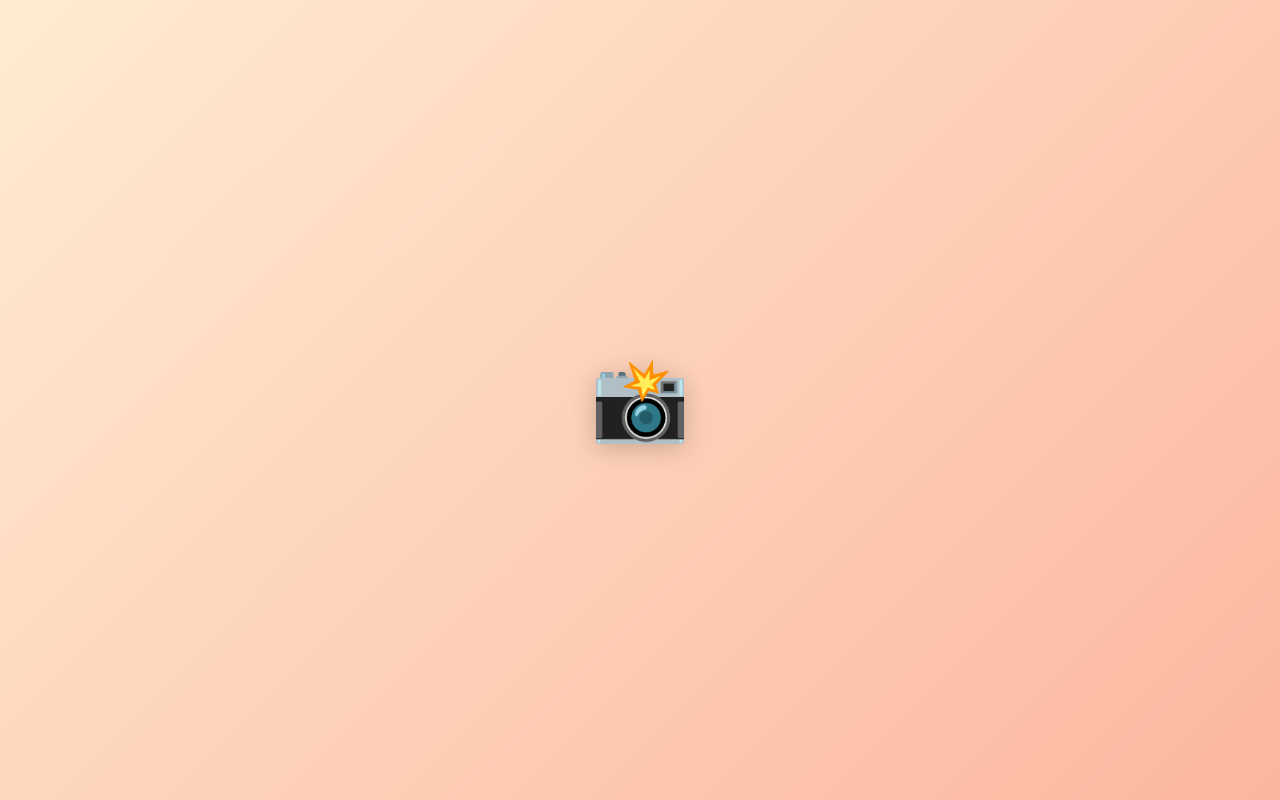
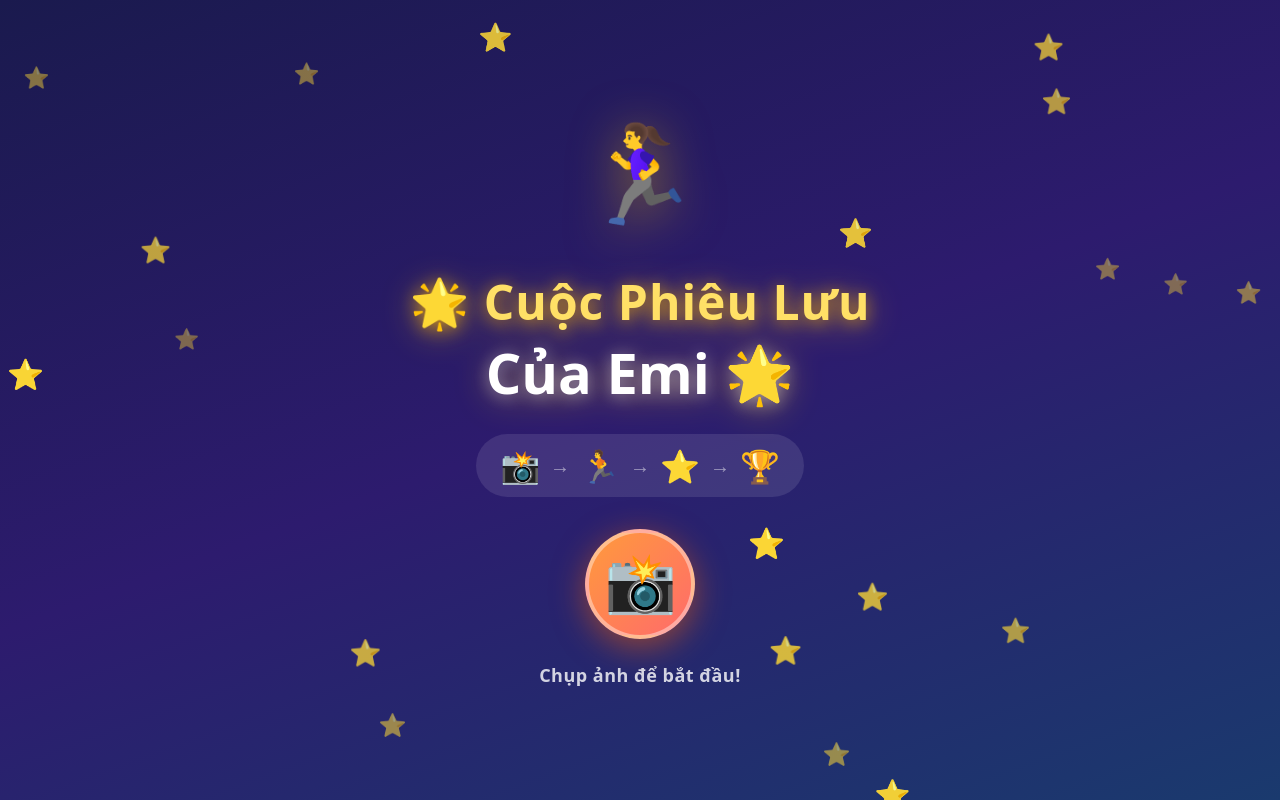
Before and after one commit to wind0401-hub/magic-music-garden, a React (Vite) app: page / in a window 1280 px wide. Built offline with nearby package versions, Linux system fonts and the light colour scheme.

Commit message:
feat: thêm màn hình chào Welcome + cải thiện UI chụp ảnh

```diff
--- a/src/App.jsx
+++ b/src/App.jsx
@@ -1,10 +1,11 @@
 import { useState } from 'react'
+import WelcomeScreen from './screens/WelcomeScreen'
 import CaptureScreen from './screens/CaptureScreen'
 import GameScreen from './screens/GameScreen'
 import GameOverScreen from './screens/GameOverScreen'
 
 export default function App() {
-  const [screen, setScreen] = useState('capture')
+  const [screen, setScreen] = useState('welcome')
   const [faceImage, setFaceImage] = useState(null)
   const [score, setScore] = useState(0)
   const [bestScore, setBestScore] = useState(
@@ -32,6 +33,7 @@ export default function App() {
 
   return (
     <div className="app">
+      {screen === 'welcome' && <WelcomeScreen onStart={() => setScreen('capture')} />}
       {screen === 'capture' && <CaptureScreen onCapture={handleCapture} />}
       {screen === 'game' && faceImage && (
         <GameScreen key={score} faceImage={faceImage} onEnd={handleEnd} />
--- a/src/index.css
+++ b/src/index.css
@@ -15,6 +15,85 @@ body {
   overflow: hidden;
 }
 
+/* WELCOME */
+.welcome-screen {
+  width: 100%; height: 100%;
+  background: linear-gradient(160deg, #1a1a4e 0%, #2d1b6e 50%, #1a3a6e 100%);
+  display: flex;
+  align-items: center;
+  justify-content: center;
+  overflow: hidden;
+  position: relative;
+}
+.bg-star {
+  position: absolute;
+  font-size: 20px;
+  pointer-events: none;
+}
+.welcome-content {
+  display: flex;
+  flex-direction: column;
+  align-items: center;
+  gap: 24px;
+  z-index: 2;
+  padding: 24px;
+}
+.welcome-hero {
+  font-size: 96px;
+  filter: drop-shadow(0 8px 24px rgba(255,200,0,0.5));
+}
+.game-title {
+  text-align: center;
+  filter: drop-shadow(0 4px 16px rgba(255,200,0,0.4));
+}
+.title-line1 {
+  font-size: clamp(28px, 7vw, 48px);
+  font-weight: 900;
+  color: #ffe066;
+  letter-spacing: 1px;
+  text-shadow: 0 2px 16px rgba(255,180,0,0.6);
+}
+.title-line2 {
+  font-size: clamp(32px, 8vw, 56px);
+  font-weight: 900;
+  color: #fff;
+  text-shadow: 0 2px 16px rgba(255,255,255,0.4);
+}
+.welcome-icons {
+  display: flex;
+  align-items: center;
+  gap: 10px;
+  font-size: 32px;
+  background: rgba(255,255,255,0.1);
+  border-radius: 50px;
+  padding: 10px 24px;
+}
+.welcome-icons .arrow {
+  font-size: 20px;
+  color: rgba(255,255,255,0.5);
+}
+.start-btn {
+  margin-top: 8px;
+  width: 110px; height: 110px;
+  border-radius: 50%;
+  border: 4px solid rgba(255,255,255,0.4);
+  background: linear-gradient(135deg, #ff9a3c, #ff6b6b);
+  font-size: 52px;
+  cursor: pointer;
+  box-shadow: 0 8px 32px rgba(255,100,0,0.5);
+  display: flex;
+  align-items: center;
+  justify-content: center;
+  transition: transform 0.15s;
+}
+.start-btn:active { transform: scale(0.92); }
+.start-label {
+  font-size: 18px;
+  color: rgba(255,255,255,0.8);
+  font-weight: 600;
+  letter-spacing: 0.5px;
+}
+
 /* CAPTURE */
 .capture-screen {
   width: 100%; height: 100%;
@@ -26,15 +105,66 @@ body {
   gap: 32px;
 }
 
-.big-btn {
-  font-size: 80px;
-  background: none;
+.capture-start {
+  display: flex;
+  flex-direction: column;
+  align-items: center;
+  gap: 32px;
+}
+.capture-instruction {
+  display: flex;
+  flex-direction: column;
+  align-items: center;
+  gap: 8px;
+}
+.ci-icon { font-size: 72px; }
+.ci-text {
+  font-size: 22px;
+  font-weight: 700;
+  color: #5a3e2b;
+}
+.open-camera-btn {
+  display: flex;
+  flex-direction: column;
+  align-items: center;
+  gap: 6px;
+  padding: 16px 40px;
+  border-radius: 60px;
   border: none;
+  background: linear-gradient(135deg, #ff9a3c, #ff6b6b);
+  font-size: 52px;
   cursor: pointer;
-  filter: drop-shadow(0 4px 12px rgba(0,0,0,0.2));
+  box-shadow: 0 8px 24px rgba(255,100,0,0.4);
   transition: transform 0.15s;
 }
-.big-btn:active { transform: scale(0.9); }
+.open-camera-btn span {
+  font-size: 18px;
+  font-weight: 700;
+  color: white;
+}
+.open-camera-btn:active { transform: scale(0.93); }
+.open-camera-btn.green {
+  background: linear-gradient(135deg, #51cf66, #2f9e44);
+  box-shadow: 0 8px 24px rgba(50,180,80,0.4);
+}
+.camera-hint {
+  position: absolute;
+  top: -44px;
+  left: 50%;
+  transform: translateX(-50%);
+  font-size: 18px;
+  font-weight: 700;
+  color: white;
+  white-space: nowrap;
+  background: rgba(0,0,0,0.4);
+  padding: 6px 16px;
+  border-radius: 20px;
+}
+.preview-label {
+  font-size: 28px;
+  font-weight: 900;
+  color: #5a3e2b;
+}
 
 .camera-wrap {
   position: relative;
--- a/src/screens/CaptureScreen.jsx
+++ b/src/screens/CaptureScreen.jsx
@@ -62,26 +62,40 @@ export default function CaptureScreen({ onCapture }) {
       <canvas ref={canvasRef} style={{ display: 'none' }} />
 
       {!ready && !preview && (
-        <button className="big-btn" onClick={startCamera}>
-          📸
-        </button>
+        <div className="capture-start">
+          <div className="capture-instruction">
+            <div className="ci-icon">🤳</div>
+            <div className="ci-text">Nhìn vào camera</div>
+          </div>
+          <button className="open-camera-btn" onClick={startCamera}>
+            📸
+            <span>Mở camera</span>
+          </button>
+        </div>
       )}
 
       {ready && !preview && (
         <div className="camera-wrap">
           <video ref={videoRef} className="camera-video" playsInline muted />
           {countdown !== null ? (
-            <div className="countdown">{countdown || '😊'}</div>
+            <div className="countdown">{countdown > 0 ? countdown : '😄'}</div>
           ) : (
-            <button className="shutter-btn" onClick={startCountdown}>📸</button>
+            <>
+              <div className="camera-hint">👆 Nhấn để chụp!</div>
+              <button className="shutter-btn" onClick={startCountdown}>📸</button>
+            </>
           )}
         </div>
       )}
 
       {preview && (
         <div className="preview-wrap">
+          <div className="preview-label">✨ Đẹp quá! ✨</div>
           <img src={preview} className="face-preview" alt="Ảnh bé" />
-          <button className="big-btn play-btn" onClick={() => onCapture(preview)}>▶️</button>
+          <button className="open-camera-btn green" onClick={() => onCapture(preview)}>
+            ▶️
+            <span>Chơi thôi!</span>
+          </button>
         </div>
       )}
     </div>
--- /dev/null
+++ b/src/screens/WelcomeScreen.jsx
@@ -0,0 +1,87 @@
+import { motion } from 'framer-motion'
+import { speak } from '../audio'
+import { useEffect } from 'react'
+
+export default function WelcomeScreen({ onStart }) {
+  useEffect(() => {
+    speak('Chào mừng đến với Cuộc Phiêu Lưu Của Emi!')
+  }, [])
+
+  return (
+    <div className="welcome-screen">
+      {/* nền sao */}
+      {Array.from({ length: 20 }).map((_, i) => (
+        <motion.div
+          key={i}
+          className="bg-star"
+          style={{ left: `${Math.random() * 100}%`, top: `${Math.random() * 100}%` }}
+          animate={{ scale: [1, 1.5, 1], opacity: [0.4, 1, 0.4] }}
+          transition={{ duration: 1.5 + Math.random() * 2, repeat: Infinity, delay: Math.random() * 2 }}
+        >⭐</motion.div>
+      ))}
+
+      <div className="welcome-content">
+        {/* logo nhân vật placeholder */}
+        <motion.div
+          className="welcome-hero"
+          animate={{ y: [0, -16, 0] }}
+          transition={{ duration: 2, repeat: Infinity, ease: 'easeInOut' }}
+        >
+          🏃‍♀️
+        </motion.div>
+
+        {/* tên game */}
+        <motion.div
+          className="game-title"
+          initial={{ scale: 0, opacity: 0 }}
+          animate={{ scale: 1, opacity: 1 }}
+          transition={{ type: 'spring', duration: 0.8 }}
+        >
+          <div className="title-line1">🌟 Cuộc Phiêu Lưu</div>
+          <div className="title-line2">Của Emi 🌟</div>
+        </motion.div>
+
+        {/* mô tả bằng icon */}
+        <motion.div
+          className="welcome-icons"
+          initial={{ opacity: 0, y: 20 }}
+          animate={{ opacity: 1, y: 0 }}
+          transition={{ delay: 0.5 }}
+        >
+          <span>📸</span>
+          <span className="arrow">→</span>
+          <span>🏃</span>
+          <span className="arrow">→</span>
+          <span>⭐</span>
+          <span className="arrow">→</span>
+          <span>🏆</span>
+        </motion.div>
+
+        {/* nút bắt đầu */}
+        <motion.button
+          className="start-btn"
+          onClick={onStart}
+          initial={{ opacity: 0, scale: 0.8 }}
+          animate={{ opacity: 1, scale: 1 }}
+          transition={{ delay: 0.8 }}
+          whileTap={{ scale: 0.92 }}
+        >
+          <motion.span
+            animate={{ scale: [1, 1.15, 1] }}
+            transition={{ duration: 1.2, repeat: Infinity }}
+          >
+            📸
+          </motion.span>
+        </motion.button>
+        <motion.div
+          className="start-label"
+          initial={{ opacity: 0 }}
+          animate={{ opacity: 1 }}
+          transition={{ delay: 1 }}
+        >
+          Chụp ảnh để bắt đầu!
+        </motion.div>
+      </div>
+    </div>
+  )
+}
```
Also changed, not shown: .claude/launch.json.
